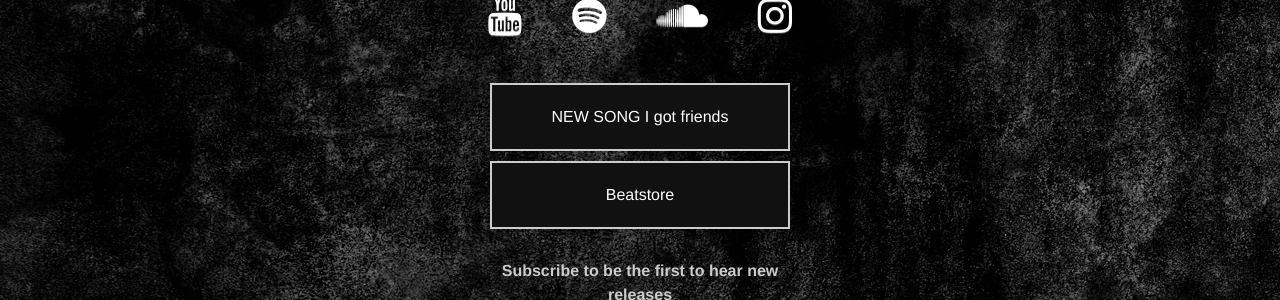
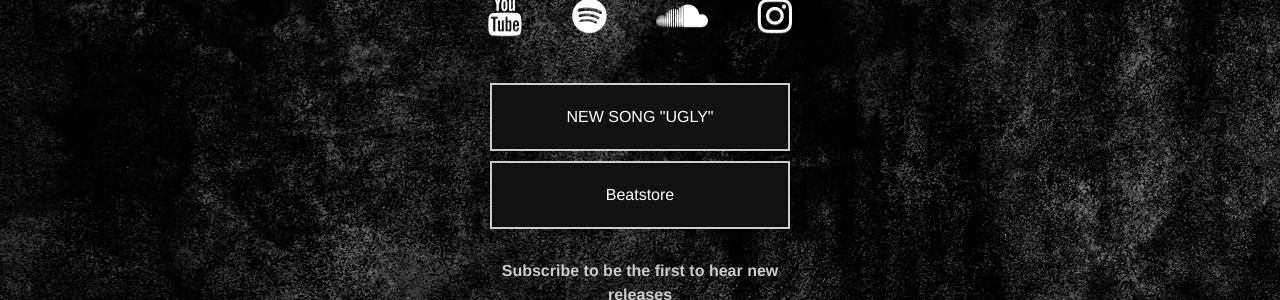
Before and after one commit to imjsjs/JakePlus, a Jekyll site: the page built from index.html, in a window 1280 px wide. Shown: the part 341-641 px from the top of the page. Built offline with Jekyll 4.4.1, drawn with Linux system fonts in a browser that asks for light colours; nearby versions of some CDN libraries.

Commit message:
new song "UGLY"

```diff
--- a/index.html
+++ b/index.html
@@ -5,7 +5,7 @@ layout: default
 <div class="home">
 
 
-  <a class="button" href="https://smarturl.it/goner-i-got-friends">NEW SONG I got friends</a>
+  <a class="button" href="https://distrokid.com/hyperfollow/liltytanandjakeplus/ugly">NEW SONG "UGLY"</a>
   <a class="button" href="/beats">Beatstore</a>
 
 <!-- Begin Mailchimp Signup Form -->
```
